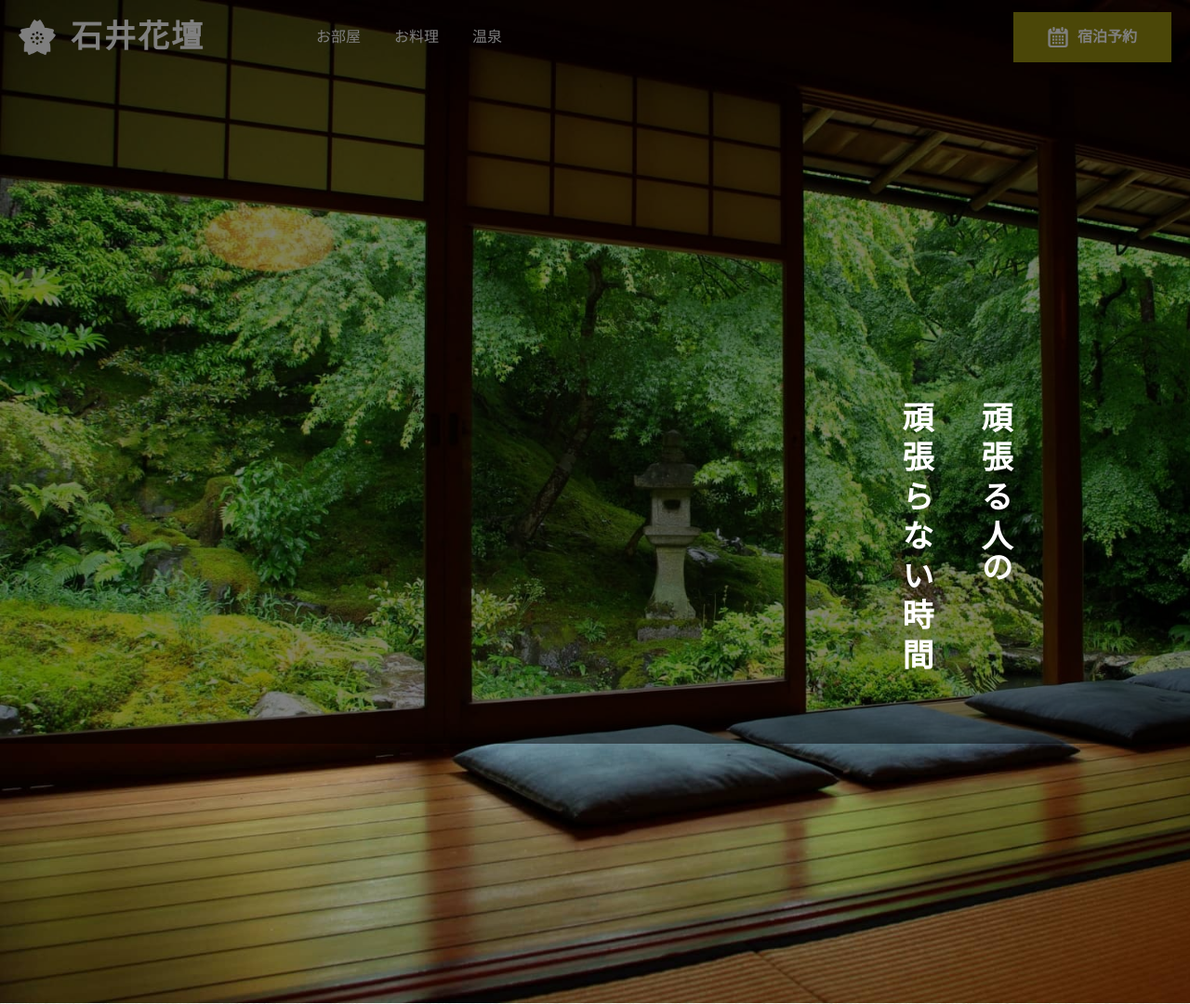
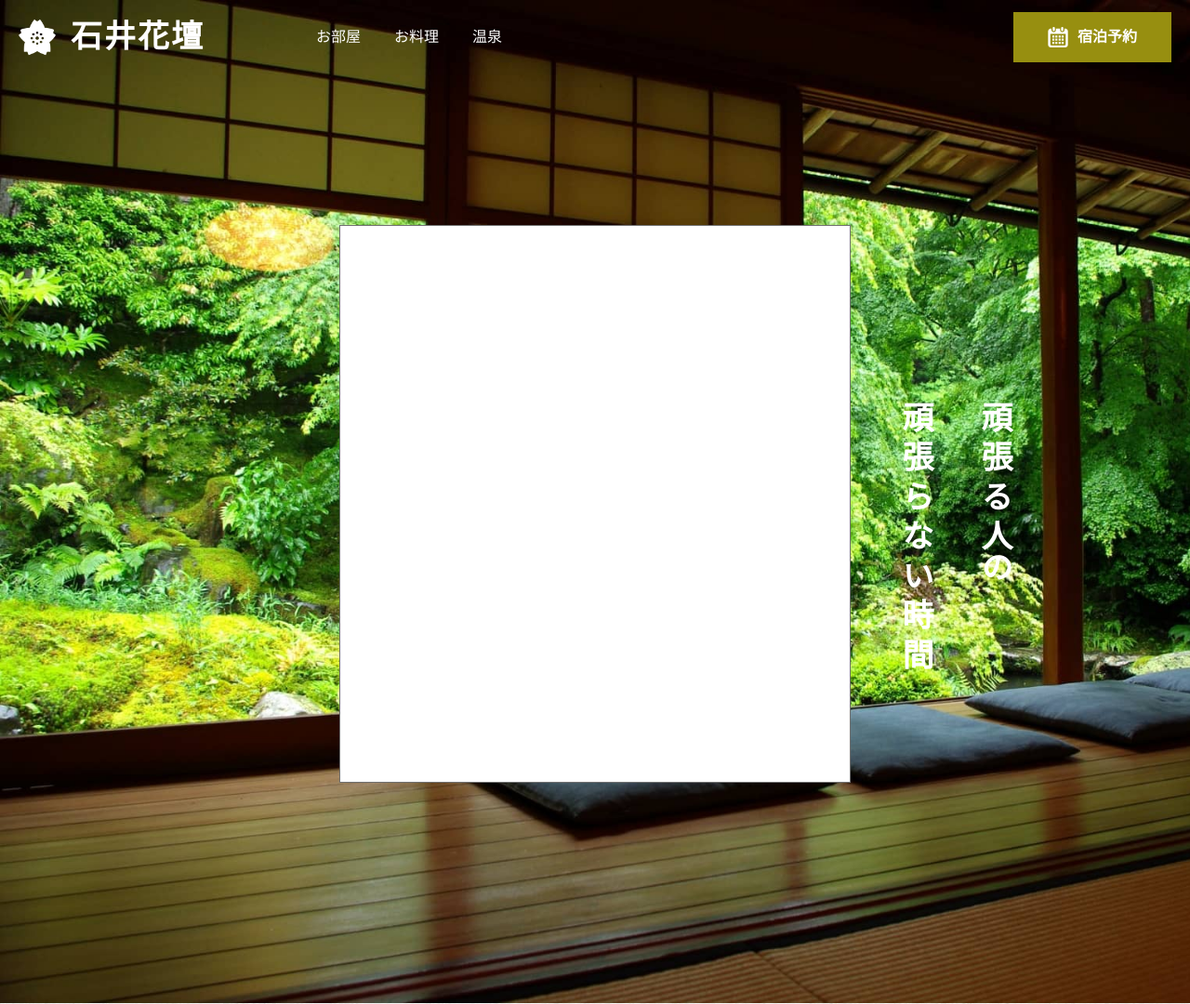
Before and after one commit to s19008/WebSite_Practice, a PHP site: page / in a window 1280 px wide. Shown: the top 1080 px of the page at 93% size. Run offline with PHP 8.4, Linux system fonts and the light colour scheme; style sheets or scripts are compiled from the project's sources.

Commit message:
Practice

```diff
--- a/XD Practice middle-Ex/css/style.css
+++ b/XD Practice middle-Ex/css/style.css
@@ -78,6 +78,7 @@ img {
 body {
   font-family: “Times New Roman”, “游明朝”, “Yu Mincho”, “游明朝体”, “YuMincho”, “ヒラギノ明朝 Pro W3”,
  “Hiragino Mincho Pro”, “HiraMinProN-W3”, “HGS明朝E”, “ＭＳ Ｐ明朝”, “MS PMincho”, serif;
+  position: relative;
 }
 
 .header {
@@ -543,6 +544,27 @@ body {
   right: 0;
   left: 0;
   background: rgba(0, 0, 0, 0.5);
+  z-index: 5000;
+}
+
+#mask.hidden {
+  display: none;
+}
+
+#modal {
+  position: absolute;
+  top: 242px;
+  left: 0;
+  right: 0;
+  max-width: 550px;
+  width: 100%;
+  height: 600px;
+  margin-left: 0;
+  margin-right: 0;
+  margin: auto;
+  background-color: #FFF;
+  border: 1px solid #707070;
+  z-index: 6000;
 }
 
 .mv {
--- a/XD Practice middle-Ex/css/style.scss
+++ b/XD Practice middle-Ex/css/style.scss
@@ -104,6 +104,7 @@ img {
 body {
     font-family: “Times New Roman”, “游明朝”, “Yu Mincho”, “游明朝体”, “YuMincho”, “ヒラギノ明朝 Pro W3”,
         “Hiragino Mincho Pro”, “HiraMinProN-W3”, “HGS明朝E”, “ＭＳ Ｐ明朝”, “MS PMincho”, serif;
+    position: relative;
 }
 
 .header {
@@ -394,9 +395,26 @@ body {
     right: 0;
     left: 0;
     background: rgba(0,0,0,0.5);
-
+    z-index: 5000;
 }
-
+#mask.hidden {
+    display: none;
+}
+#modal {
+    position: absolute;
+    top: 242px;
+    left: 0;
+    right: 0;
+    max-width: 550px;
+    width: 100%;
+    height: 600px;
+    margin-left: 0;
+    margin-right: 0;
+    margin: auto;
+    background-color: #FFF;
+    border: 1px solid #707070;
+    z-index: 6000;
+}
 .mv {
     position: relative;
     top: -80px;
--- a/XD Practice middle-Ex/index.html
+++ b/XD Practice middle-Ex/index.html
@@ -138,6 +138,10 @@
       <div id="close" class="modal-btn">
         <a href=""></a>
       </div><!-- /.modal-btn -->
+      <div class="modal-inner">
+        <div class="modal-inner-title"></div><!-- /.modal-inner-title -->
+        <div class="modal-inner-form"></div><!-- /.modal-inner-form -->
+      </div><!-- /.modal-inner -->
     </div><!-- /.hidden -->
     <div class="mv">
       <div class="mv-inner">
```
Also changed, not shown: XD Practice middle-Ex/css/style.min.css, 2 other files.
